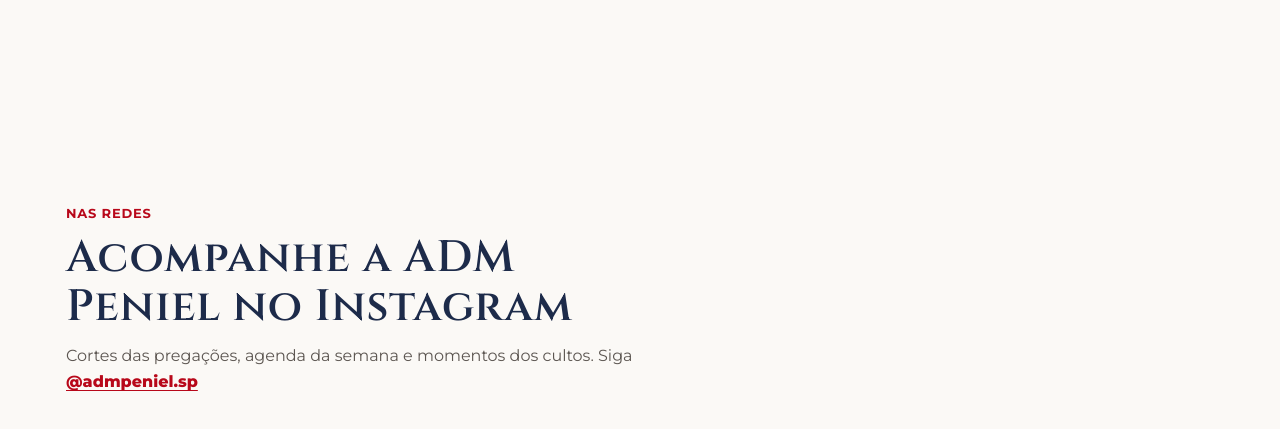
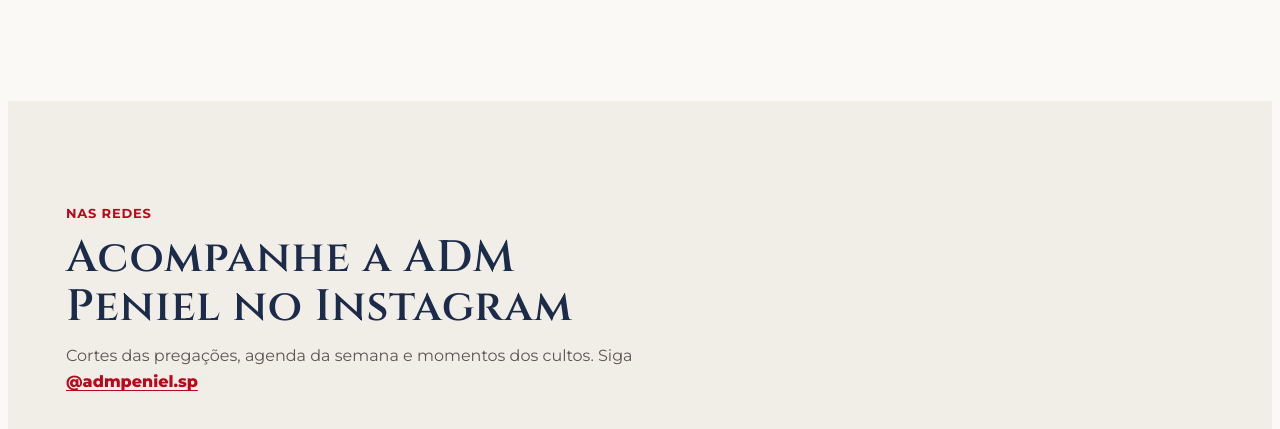
Before and after one commit to adm-peniel/site, a plain HTML site: page index.html in a window 1280 px wide. Shown: the part 3329-3758 px from the top of the page. Drawn offline with Linux system fonts and the light colour scheme; no server answers.

Commit message:
Nas redes com fundo diferente da seção Face a face
Co-Authored-By: Claude Opus 5.5 <noreply@anthropic.com>
Claude-Session: https://claude.ai/code/session_01FVrd46y9BDs7WhcRGLL6iK

```diff
--- a/index.html
+++ b/index.html
@@ -601,7 +601,7 @@ a[x-apple-data-detectors], a[href^="tel:"] { color: inherit !important; text-dec
     </div>
   </section>
 
-  <section class="section" id="redes" aria-labelledby="redes-title">
+  <section class="section sunken" id="redes" aria-labelledby="redes-title">
     <div class="wrap">
       <div class="section-head reveal">
         <p class="label">Nas redes</p>
```
